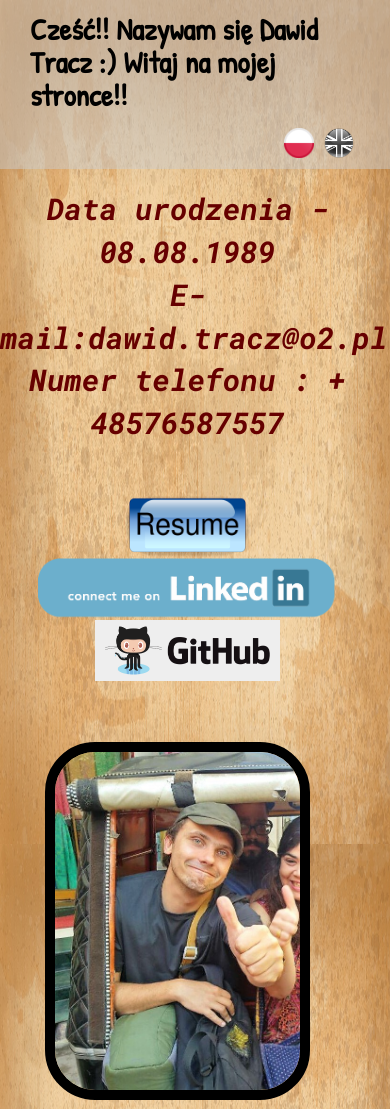
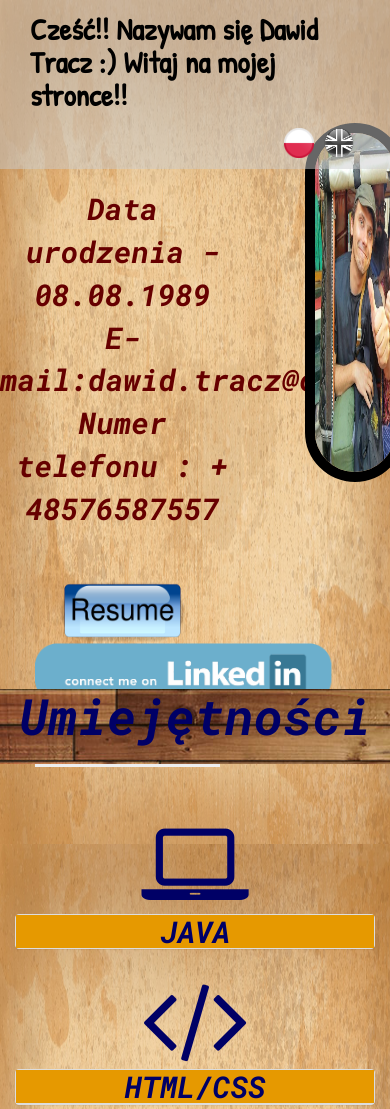
Before and after one commit to DawidTracz/PersonalSite, a plain HTML site: page indexpl.html in a window 390 px wide. Shown: the top 1109 px of the page. Drawn offline with nearby package versions, Linux system fonts and the light colour scheme.

Commit message:
responsive repair

```diff
--- a/indexpl.html
+++ b/indexpl.html
@@ -26,7 +26,7 @@
 		</nav>
 		<div class="container personalcont">
 			<div class="row personalrow ">
-				<div class="col-md-8 ol-xs-8 text-center third">
+				<div class="col-md-8 col-xs-8 text-center third">
 					<address>
 						Data urodzenia - 08.08.1989<br>
 						<a href="mailto:dawid.tracz@o2.pl">
@@ -46,7 +46,7 @@
 						</a>
 						</div>
 				</div>
-				<div class="col-md-4 ol-xs-4 fourth">
+				<div class="col-md-4 col-xs-4 fourth">
 					<img src="img/main2.jpg" class="img-responsive  img-rounded myround" alt="MyPhoto" >
 				</div>
 			</div>
--- a/main.css
+++ b/main.css
@@ -182,7 +182,7 @@ background-color: #862d86;
 margin-left: 5px;
 margin-right: 5px;
 }
-@media screen and (max-width: 768px){
+@media screen and (max-width: 1000px){
 
   *[class*='col-xs-8']{
    margin-bottom: 100px;
--- a/mainpl.css
+++ b/mainpl.css
@@ -182,7 +182,7 @@ margin-left: 5px;
 margin-right: 5px;
 }
 
-@media screen and (max-width: 768px){
+@media screen and (max-width: 1000px){
 
   *[class*='col-xs-8']{
    margin-bottom: 100px;
```
